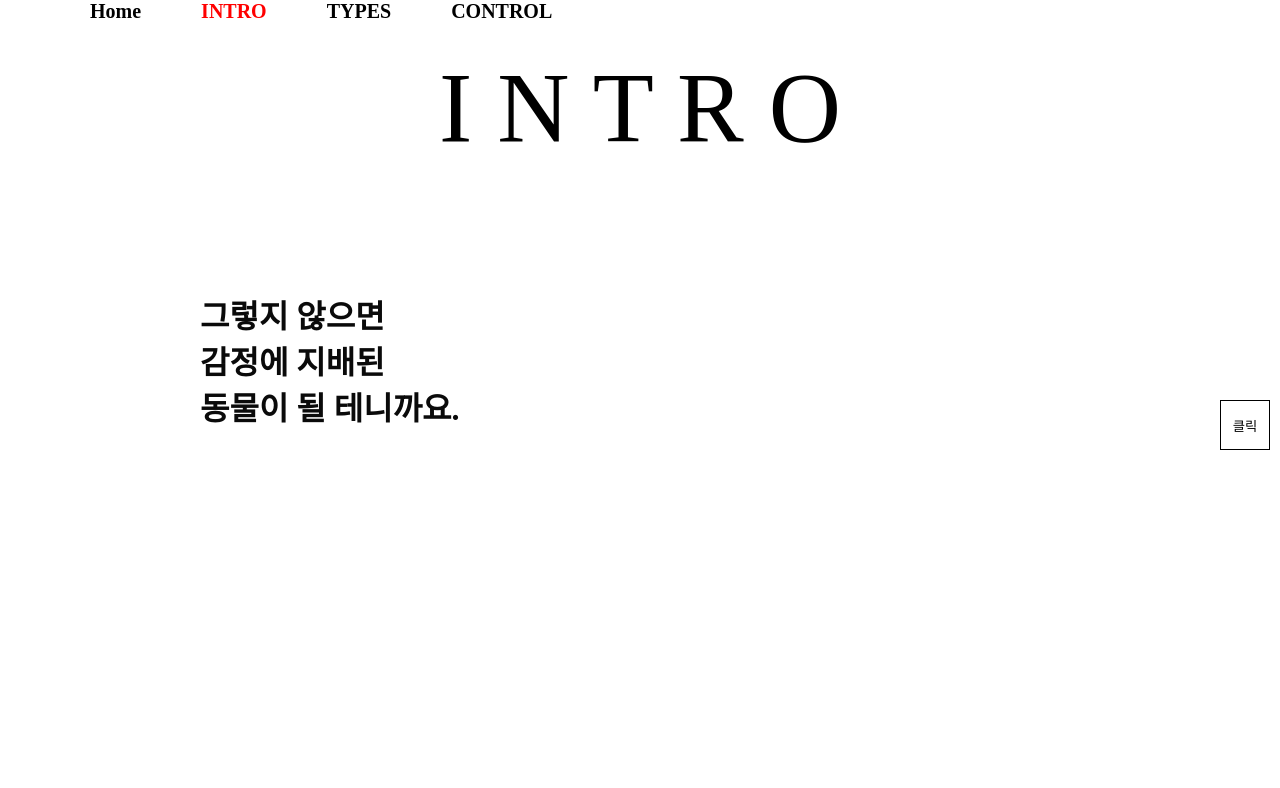
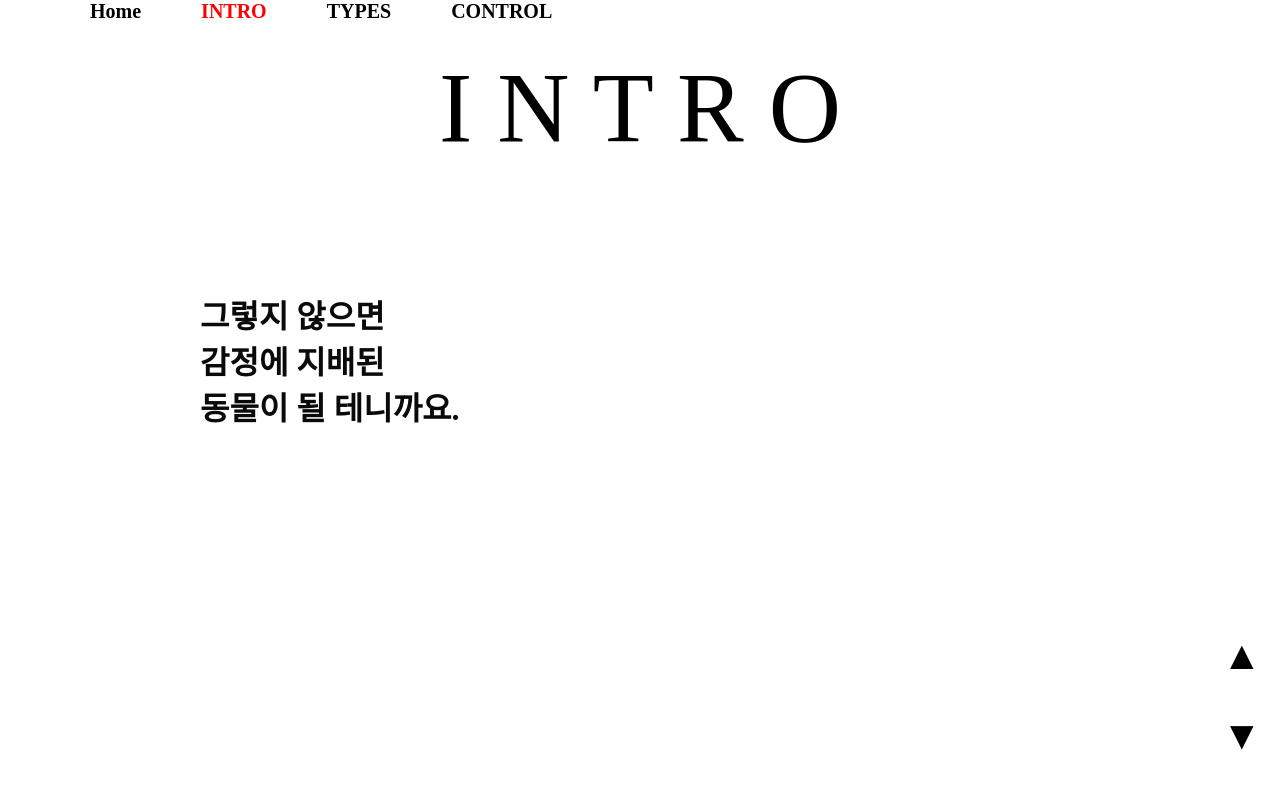
Before and after one commit to PraiseTheSunSola/emotion-project, a React (Create React App) app: page /Regulation in a window 1280 px wide. Shown: the top 788 px of the page. Built offline with nearby package versions, Linux system fonts and the light colour scheme; a web font is replaced by a local one.

Commit message:
내용 추가

```diff
--- a/src/Project/Regulation.js
+++ b/src/Project/Regulation.js
@@ -166,42 +166,59 @@ const MoveTopBottomButtonBox = styled(motion.div)`
   /* background-color: red; */
 `;
 
-const MoveTopBottomButton = styled(motion.button)`
-  position: absolute;
+const MovePageTop = styled(motion.button)`
+  position: fixed;
+  bottom: 15%;
+  left: 95%;
   width: 50px;
   height: 50px;
-  transform-origin: center center;
-  border: 1px solid black;
+  font-size: 40px;
+  border: 0px;
   background-color: white;
-`;
-
-const Buttons = styled(motion.div)`
-  position: absolute;
-  top: 30%;
-`;
-
-const MovePageTop = styled(motion.button)`
-  width: 50px;
-  height: 50px;
+  color: black;
+  opacity: 1;
+  &:hover {
+    cursor: pointer;
+    opacity: 0.5;
+    color: gray;
+  }
 `;
 
 const MovePageBottom = styled(motion.button)`
+  position: fixed;
+  bottom: 5%;
+  left: 95%;
   width: 50px;
   height: 50px;
-  margin-top: 10px;
-  margin-bottom: 10px;
+  font-size: 40px;
+  border: 0px;
+  background-color: white;
+  color: black;
+
+  &:hover {
+    cursor: pointer;
+    color: gray;
+  }
 `;
 
 const MoveTop = {
   start: { opacity: 0, scale: 0 },
-  end: { opacity: 1, scale: 1, rotateZ: 0, transition: { type: "spring" } },
-  exit: { opacity: 0, scale: 0, rotateZ: 0 },
+  end: {
+    opacity: 1,
+    scale: 1,
+    rotateZ: 0,
+    transition: { type: "spring", delay: 1.5 },
+  },
 };
 
 const MoveBottom = {
   start: { opacity: 0, scale: 0 },
-  end: { opacity: 1, scale: 1, rotateZ: 0, transition: { type: "spring" } },
-  exit: { opacity: 0, scale: 0, rotateZ: 0 },
+  end: {
+    opacity: 1,
+    scale: 1,
+    rotateZ: 0,
+    transition: { type: "spring", delay: 1.5 },
+  },
 };
 
 // ------------------------------------------- 버튼
@@ -414,16 +431,6 @@ export function Regulation() {
           </H7>
         </ImageBox>
       </Page>
-
-      <MoveTopBottomButtonBox
-      // variants={PageMotion}
-      // initial="start"
-      // animate="end"
-      >
-        <MoveTopBottomButton onClick={clickButton}>클릭</MoveTopBottomButton>
-        <AnimatePresence>
-          {show ? (
-            <Buttons>
       <MovePageTop
         variants={MoveTop}
         initial="start"
@@ -431,7 +438,7 @@ export function Regulation() {
         exit="exit"
         onClick={() => ClickMoveTop()}
       >
-                맨 위
+        ▲
       </MovePageTop>
 
       <MovePageBottom
@@ -441,12 +448,8 @@ export function Regulation() {
         exit="exit"
         onClick={() => ClickMoveBottom()}
       >
-                맨 아래
+        ▼
       </MovePageBottom>
-            </Buttons>
-          ) : null}
-        </AnimatePresence>
-      </MoveTopBottomButtonBox>
     </>
   );
 }
```
Lines whose indentation alone changed are shown as unchanged.
